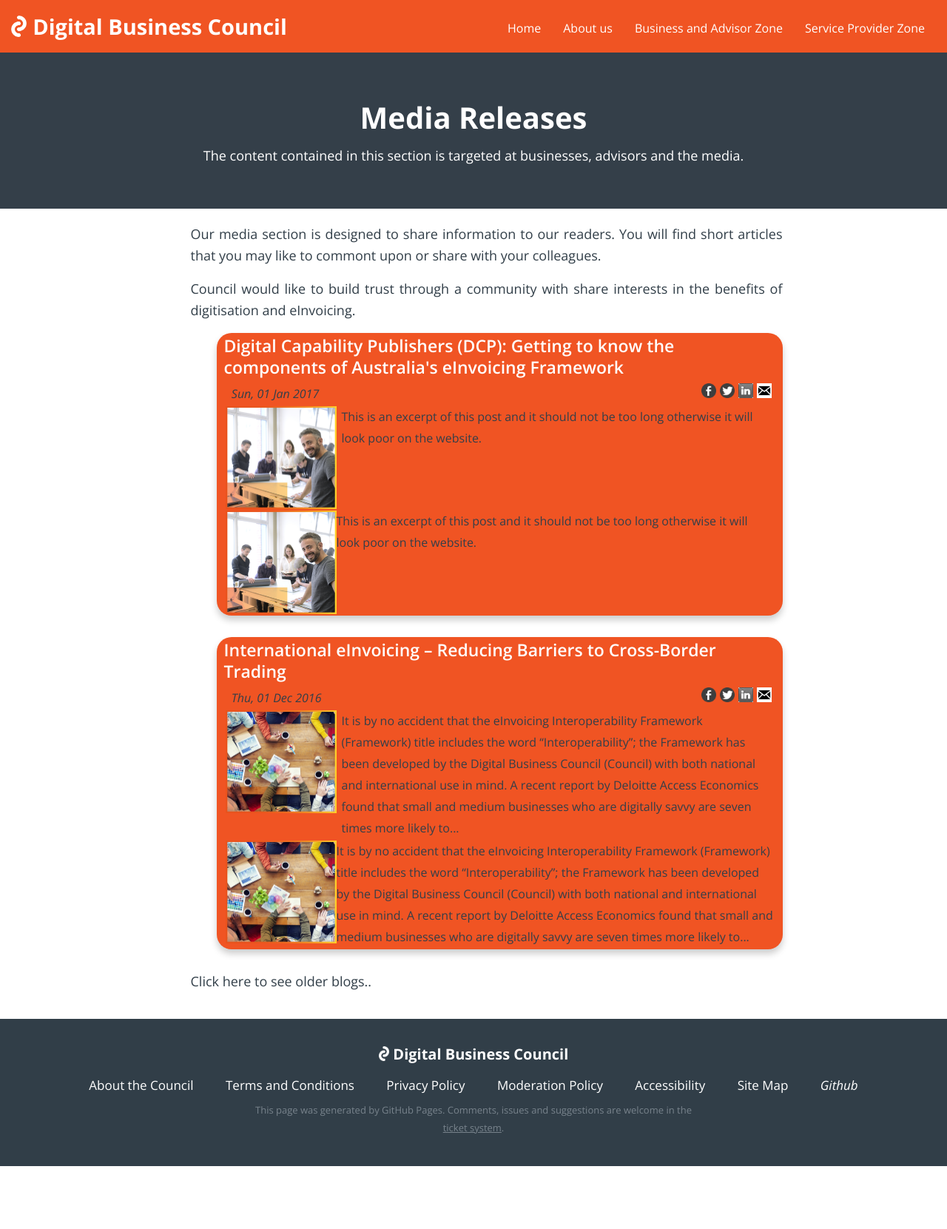
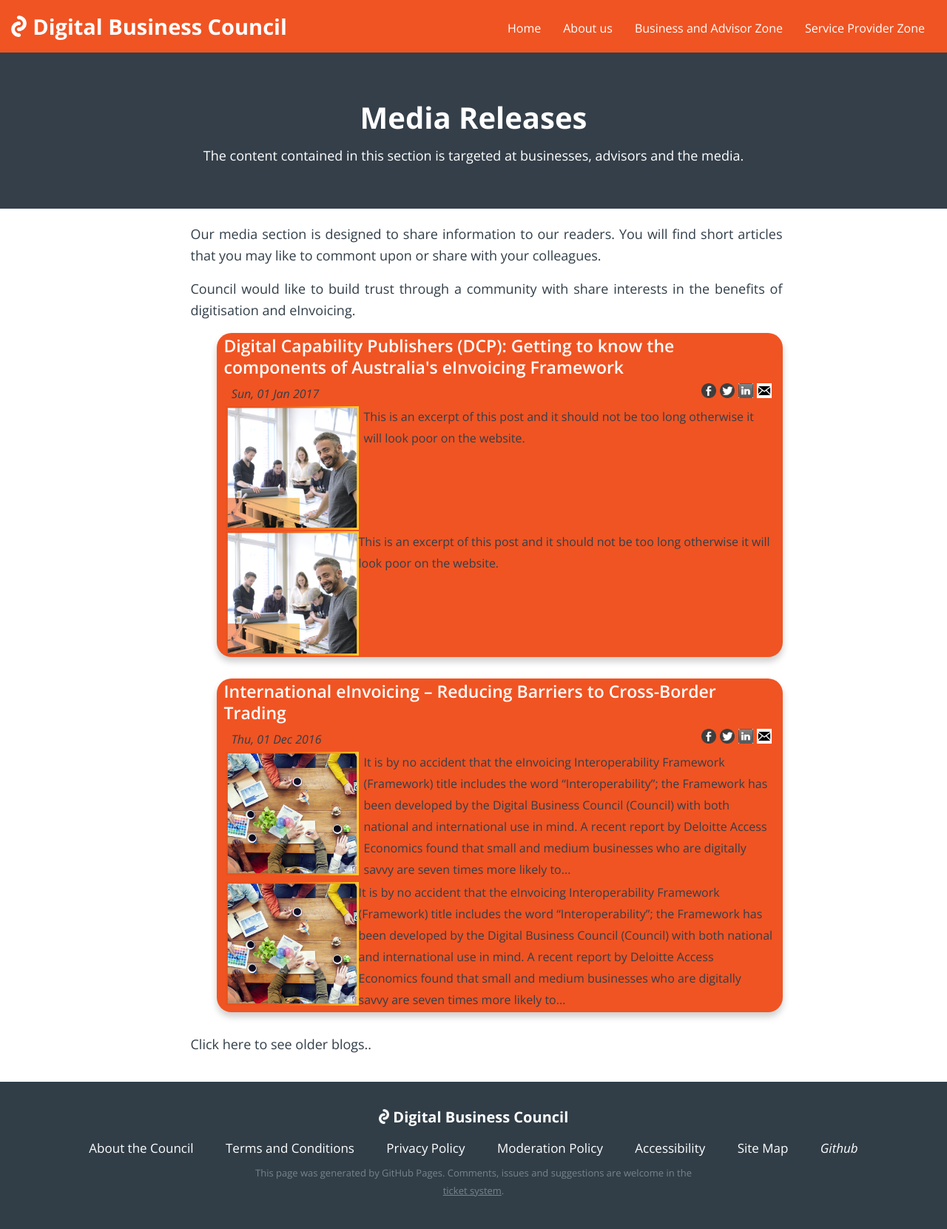
Before and after one commit to Digital-Business-Council/Digital-Business-Council.github.io, a Jekyll site: the page built from pages/business-zone/blogs/learning-centre.md, in a window 1280 px wide. Shown: the whole page at 74% size. Built offline with Jekyll 4.4.1, drawn with Linux system fonts in a browser that asks for light colours; before the commit the page ends 1576 px from its top, so only the background shows below that.

Commit message:
Update _common.scss

```diff
--- a/_sass/_common.scss
+++ b/_sass/_common.scss
@@ -178,7 +178,7 @@
 
     img{
         float:left;
-        max-width:150px;
+        max-width:180px;
     }
   }
 }
```
